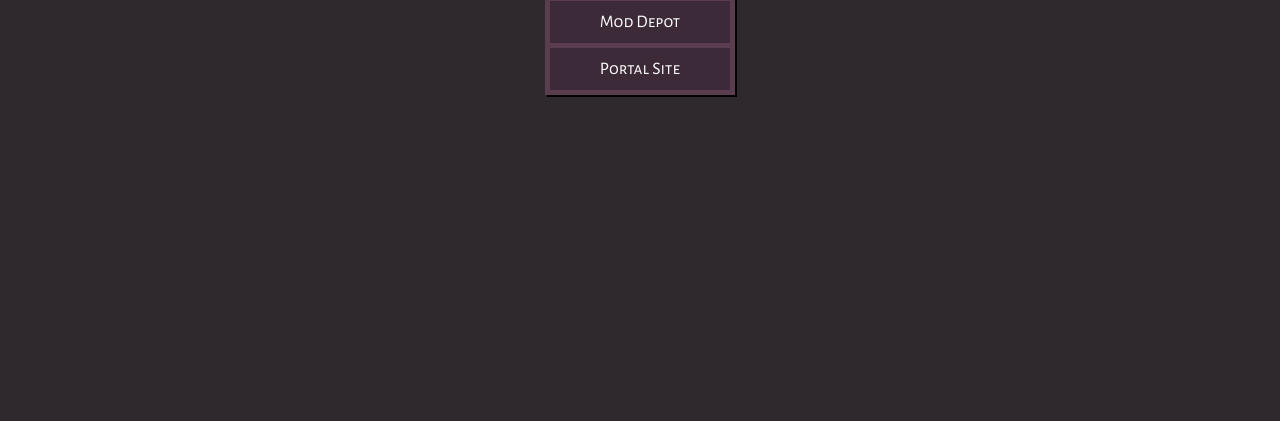
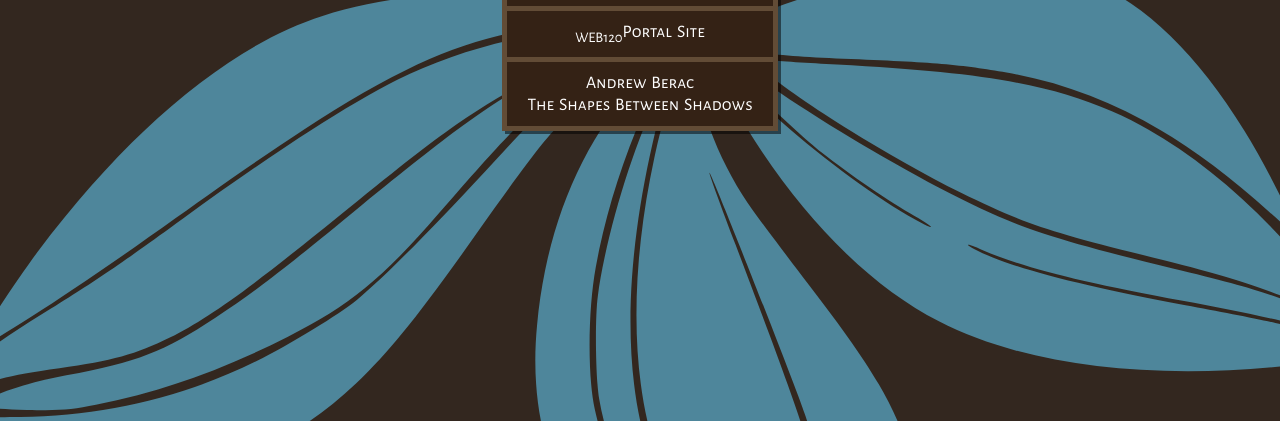
Before and after one commit to Nightscrawl/nightscrawl.net, a plain HTML site: page index.html in a window 1280 px wide. Shown: the part 379-800 px from the top of the page. Drawn offline with Linux system fonts and the light colour scheme.

Commit message:
new flower, minor adjustments
adjusts background flower; svg can now be recolored in the css
new mod depot link
adjustments to link names

```diff
--- /dev/null
+++ b/css/style.css
@@ -0,0 +1,77 @@
+* {
+    margin: 0px;
+    padding: 0px;
+    box-sizing: border-box;
+}
+
+body, h1 {
+    font-family: 'Alegreya Sans SC', sans-serif;
+    font-size: 1.1em;
+    font-weight: normal;
+    word-spacing: 2px;
+}
+
+.container {
+    position: relative;
+    height: 100vh;
+    display: flex;
+    justify-content: center;
+    align-items: center;
+    flex-direction: column;
+    overflow: hidden;
+}
+
+.flower {
+    position: absolute;
+    z-index: -1;
+    width: 125%;
+}
+
+.title, .sites, .contact {
+    margin: 5px;
+    text-align: center;
+}
+
+.title {
+    padding: 10px 20px;
+}
+
+a {
+    display: inline-block;
+    padding: 10px 20px;
+    width: 100%;
+    height: 100%;
+    text-decoration: none;
+}
+
+.hide {
+    display: none;
+}
+
+/* COLORS */
+body {
+    background-color: #33271f;
+}
+
+.flower {
+    color: #4e869b;
+    fill: currentColor;
+}
+
+main {
+    background-color: #624c36;
+    box-shadow: 3px 3px 0px rgba(000, 000, 000, .50);
+}
+
+.title, .sites, .contact {
+    background-color: #342215;
+}
+
+body, a:link, a:visited {
+    color: white;
+}
+
+a:hover {
+    background-color: #74a5b5;
+    color: black;
+}
--- a/index.html
+++ b/index.html
@@ -8,95 +8,127 @@
         <meta name="robots" content="noindex,nofollow" />
         <link rel="shortcut icon" type="image/png" href="img/nugico.png" />
         <link href="https://fonts.googleapis.com/css?family=Alegreya+Sans+SC&display=swap" rel="stylesheet" />
-        <style>
-            * {
-                margin: 0px;
-                padding: 0px;
-                box-sizing: border-box;
-            }
-
-            body, h1 {
-                font-family: 'Alegreya Sans SC', sans-serif;
-                font-size: 1.1em;
-                font-weight: normal;
-            }
-
-            #container {
-                height: 100vh;
-                display: flex;
-                justify-content: center;
-                align-items: center;
-                flex-direction: column;
-            }
-
-            #title, .sites, #contact {
-                margin: 5px;
-                text-align: center;
-            }
-
-            #title {
-                padding: 10px 20px;
-            }
-
-            a {
-                display: inline-block;
-                padding: 10px 20px;
-                width: 100%;
-                height: 100%;
-                text-decoration: none;
-            }
-
-            .hide {
-                display: none;
-            }
-
-            /* COLORS */
-            body {
-                background-color: #2f292e;
-            }
-
-            main {
-                background-color: #5a3e50;
-                box-shadow: 2px 2px 0px black;
-            }
-
-            #title, .sites, #contact {
-                background-color: #3c2a39;
-            }
-
-            body, a:link, a:visited {
-                color: white;
-            }
-
-            a:hover {
-                background-color: #a897a6;
-                color: black;
-            }
-
-        </style>
-
+        <link href="css/style.css" rel="stylesheet" />
     </head>
 
     <body>
 
-        <div id="container">
+        <div class="container">
+
+            <svg class="flower" version="1.0" xmlns="http://www.w3.org/2000/svg" viewBox="0 0 569.000000 569.000000"
+            preserveAspectRatio="xMidYMid meet" alt="a large stylized flower" aria-hidden="true">
+            <metadata>
+            Created by potrace 1.15, written by Peter Selinger 2001-2017
+            </metadata>
+            <g transform="translate(0.000000,569.000000) scale(0.100000,-0.100000)"
+            stroke="none">
+            <path d="M3083 5426 c-356 -179 -605 -406 -702 -640 -91 -219 -87 -640 9 -930
+            83 -246 288 -576 513 -821 30 -33 57 -58 60 -55 3 3 -13 34 -35 70 -53 86
+            -159 298 -204 407 -154 369 -205 706 -149 977 63 304 274 658 574 964 50 50
+            84 92 76 92 -7 0 -71 -29 -142 -64z"/>
+            <path d="M3261 5445 c-29 -103 -34 -174 -28 -390 9 -296 22 -464 57 -752 46
+            -373 55 -522 41 -676 -18 -194 -57 -368 -121 -533 -16 -43 -28 -80 -25 -82 6
+            -7 133 77 230 153 104 81 266 250 333 348 74 107 129 221 154 319 54 215 -21
+            627 -171 933 -73 147 -140 248 -285 430 -137 170 -146 184 -162 243 l-11 47
+            -12 -40z"/>
+            <path d="M3100 5308 c-268 -301 -434 -602 -497 -898 -24 -114 -24 -347 1 -484
+            45 -251 157 -550 303 -814 20 -35 37 -61 39 -59 2 2 -13 57 -35 123 -113 346
+            -154 748 -107 1054 47 311 171 694 345 1063 27 59 46 107 41 107 -4 0 -45 -42
+            -90 -92z"/>
+            <path d="M3172 5284 c-106 -213 -225 -539 -282 -777 -87 -359 -98 -635 -40
+            -971 35 -197 110 -458 180 -620 18 -43 23 -48 35 -35 33 33 105 178 138 277
+            92 279 102 513 47 1152 -29 336 -41 665 -31 880 4 102 6 187 5 189 -2 2 -25
+            -41 -52 -95z"/>
+            <path d="M436 4831 c5 -4 101 -77 214 -161 309 -231 660 -500 660 -506 0 -3
+            -64 44 -142 104 -214 163 -705 521 -725 529 -21 8 -27 16 88 -127 313 -391
+            682 -778 972 -1019 352 -292 836 -568 1276 -728 51 -18 96 -32 98 -29 3 2 -15
+            17 -39 32 -163 102 -363 245 -513 369 -78 64 -555 496 -555 503 0 2 32 -25 71
+            -59 411 -366 572 -498 795 -655 134 -93 270 -180 299 -190 11 -4 -92 107 -230
+            247 -177 179 -198 203 -72 80 97 -96 180 -171 184 -167 7 7 1 14 -112 136 -39
+            42 -92 115 -120 164 -290 509 -491 796 -719 1021 -190 189 -345 279 -616 359
+            -174 51 -465 92 -610 84 l-65 -3 134 -43 c435 -141 879 -408 1166 -703 67 -68
+            202 -221 300 -339 99 -118 199 -237 223 -265 25 -27 9 -14 -34 30 -44 45 -160
+            175 -259 290 -480 561 -707 714 -1440 976 -217 78 -248 88 -229 70z"/>
+            <path d="M403 4583 c17 -417 101 -734 259 -973 208 -316 642 -518 1283 -600
+            161 -20 395 -36 395 -27 0 3 -69 40 -152 81 -366 180 -691 397 -936 623 -241
+            222 -543 594 -752 927 -47 75 -89 136 -94 136 -5 0 -6 -69 -3 -167z"/>
+            <path d="M514 4655 c11 -31 164 -263 253 -385 257 -353 552 -651 831 -838 181
+            -123 406 -240 647 -339 113 -47 301 -113 319 -113 6 0 -70 40 -169 89 -295
+            146 -567 311 -787 478 -315 238 -661 586 -981 986 -60 75 -112 137 -115 137
+            -2 0 -2 -7 2 -15z"/>
+            <path d="M3985 3044 c-152 -14 -249 -31 -381 -64 -149 -38 -363 -114 -459
+            -162 l-49 -25 43 -22 c69 -36 171 -49 457 -61 303 -12 411 -22 568 -51 323
+            -60 611 -214 919 -493 59 -53 107 -94 107 -90 0 5 -31 71 -69 148 -196 399
+            -430 664 -671 759 -109 43 -337 73 -465 61z"/>
+            <path d="M2040 2930 c-110 -12 -223 -35 -324 -67 -324 -102 -690 -406 -1013
+            -839 -96 -130 -227 -333 -220 -341 15 -15 350 202 711 461 640 459 901 601
+            1221 665 124 25 270 41 372 41 92 1 83 11 -32 34 -221 44 -537 65 -715 46z"/>
+            <path d="M2537 2805 c-191 -26 -395 -88 -555 -169 -179 -90 -452 -267 -762
+            -493 -245 -178 -309 -221 -504 -342 -159 -98 -254 -170 -297 -223 -29 -37 -52
+            -78 -47 -83 2 -2 35 11 73 30 93 44 161 61 335 85 187 26 272 49 395 110 134
+            67 282 173 592 425 307 250 391 313 532 402 121 76 338 187 456 233 44 18 82
+            34 84 36 10 9 -211 1 -302 -11z"/>
+            <path d="M2805 2769 c-165 -96 -230 -154 -469 -414 -221 -241 -402 -423 -497
+            -501 -65 -53 -235 -157 -359 -219 -255 -127 -549 -197 -838 -198 -84 0 -149
+            -3 -145 -7 16 -14 161 -69 248 -94 140 -40 256 -56 400 -56 309 0 502 84 735
+            320 105 107 205 235 395 505 81 116 180 251 220 300 73 90 280 298 365 368 60
+            49 32 47 -55 -4z"/>
+            <path d="M2887 2690 c-241 -254 -372 -553 -408 -926 -36 -373 82 -680 370
+            -964 195 -192 417 -330 730 -454 51 -20 96 -34 100 -31 11 12 -183 190 -379
+            347 -395 315 -555 524 -616 803 -26 119 -24 355 4 506 41 223 113 436 227 677
+            30 61 50 112 46 112 -5 0 -38 -31 -74 -70z"/>
+            <path d="M3119 2733 c17 -32 274 -278 371 -355 103 -81 241 -176 333 -227 61
+            -35 79 -53 25 -25 -165 85 -428 284 -609 461 -80 79 -149 143 -153 143 -9 0
+            57 -129 117 -230 203 -339 449 -591 705 -723 327 -169 823 -220 1377 -141 130
+            18 155 24 155 33 0 9 -163 60 -305 95 -55 14 -213 45 -350 70 -371 68 -639
+            139 -752 200 -39 21 -23 20 29 -3 150 -64 346 -114 713 -181 232 -42 498 -102
+            558 -125 34 -14 16 11 -30 41 -128 84 -229 119 -563 199 -298 72 -465 120
+            -590 172 -253 104 -720 377 -972 570 -62 47 -74 52 -59 26z"/>
+            <path d="M2590 2691 c-222 -97 -348 -184 -765 -526 -267 -219 -348 -281 -490
+            -375 -183 -121 -277 -158 -530 -205 -130 -25 -245 -61 -288 -90 -32 -22 0 -29
+            148 -33 114 -3 159 0 245 18 234 47 449 124 683 242 221 112 332 203 536 438
+            210 242 267 303 389 413 64 58 128 114 142 125 42 34 19 31 -70 -7z"/>
+            <path d="M3034 2618 c2 -65 2 -118 0 -118 -1 0 -10 45 -20 100 -10 55 -21 97
+            -25 93 -11 -12 -66 -208 -93 -334 -92 -427 -84 -818 23 -1095 65 -169 208
+            -336 468 -547 73 -60 156 -136 185 -170 81 -95 206 -222 212 -216 3 3 -12 39
+            -34 80 -60 115 -123 287 -180 491 -136 485 -156 543 -385 1147 -53 139 -95
+            255 -93 256 5 5 292 -721 338 -855 22 -63 64 -207 95 -320 81 -299 167 -547
+            240 -695 58 -118 115 -205 134 -205 4 0 -1 33 -12 73 -17 61 -21 122 -27 417
+            -14 613 -49 713 -436 1215 -80 105 -169 223 -196 263 -96 142 -167 318 -187
+            467 -9 66 -10 63 -7 -47z"/>
+            <path d="M3270 2681 c130 -114 471 -326 715 -446 215 -106 316 -140 645 -221
+            315 -77 472 -128 626 -204 63 -31 114 -54 114 -50 0 13 -95 140 -183 244 -199
+            235 -441 424 -664 520 -230 98 -468 139 -978 166 -99 5 -209 12 -245 16 l-65
+            5 35 -30z"/>
+            <path d="M2890 2538 c-84 -184 -169 -474 -195 -672 -11 -78 -8 -295 5 -366 38
+            -222 147 -406 363 -617 137 -133 325 -279 435 -337 148 -77 98 -22 -179 200
+            -182 145 -265 230 -340 344 -195 296 -221 788 -73 1389 19 79 33 145 31 147
+            -2 3 -23 -37 -47 -88z"/>
+            </g>
+            </svg>
 
             <main>
-                <div id="title">
+                <div class="title">
                     <h1>Nightscrawl.net</h1>
                 </div>
 
                 <div class="sites">
-                    <a href="web110/mod-depot4/" target="_blank">Mod Depot</a>
+                    <a href="mod-depot/" target="_blank">Mod Depot</a>
                 </div>
 
                 <div class="sites">
-                    <a href="web120/" target="_blank">Portal Site</a>
+                    <a href="web120/" target="_blank"><sub>WEB120</sub>Portal Site</a>
                 </div>
 
-                <div id="contact" class="hide">
+                <div class="sites">
+                    <a href="web120/fp/" target="_blank">Andrew Berac<br />
+                        The Shapes Between Shadows</a>
+                </div>
+
+                <div class="contact hide">
                     <a href="">Contact</a>
                 </div>
+
             </main>
 
         </div> <!-- end container -->
```
Also changed, not shown: img/flr-full.svg (added), img/flrico.png (added), img/nugico.png (added).
